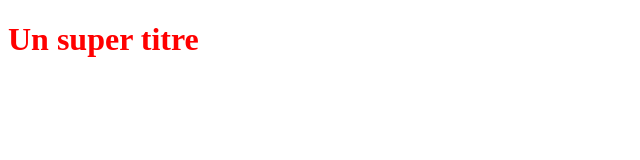
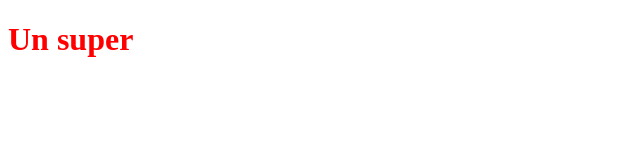
Before and after one commit to GabrielG-prog/test_project, a plain HTML site: page index.html in a window 1280 px wide. Shown: the whole page, without its empty margins (0-640 px from the left). Drawn offline with Linux system fonts and the light colour scheme.

Commit message:
Modification du titre H1

```diff
--- a/index.html
+++ b/index.html
@@ -5,6 +5,6 @@
     <link rel="stylesheet" type="text/css" href="styles.css" />
   </head>
   <body>
-    <h1>Un super titre</h1>
+    <h1>Un super</h1>
   </body>
 </html>
```
